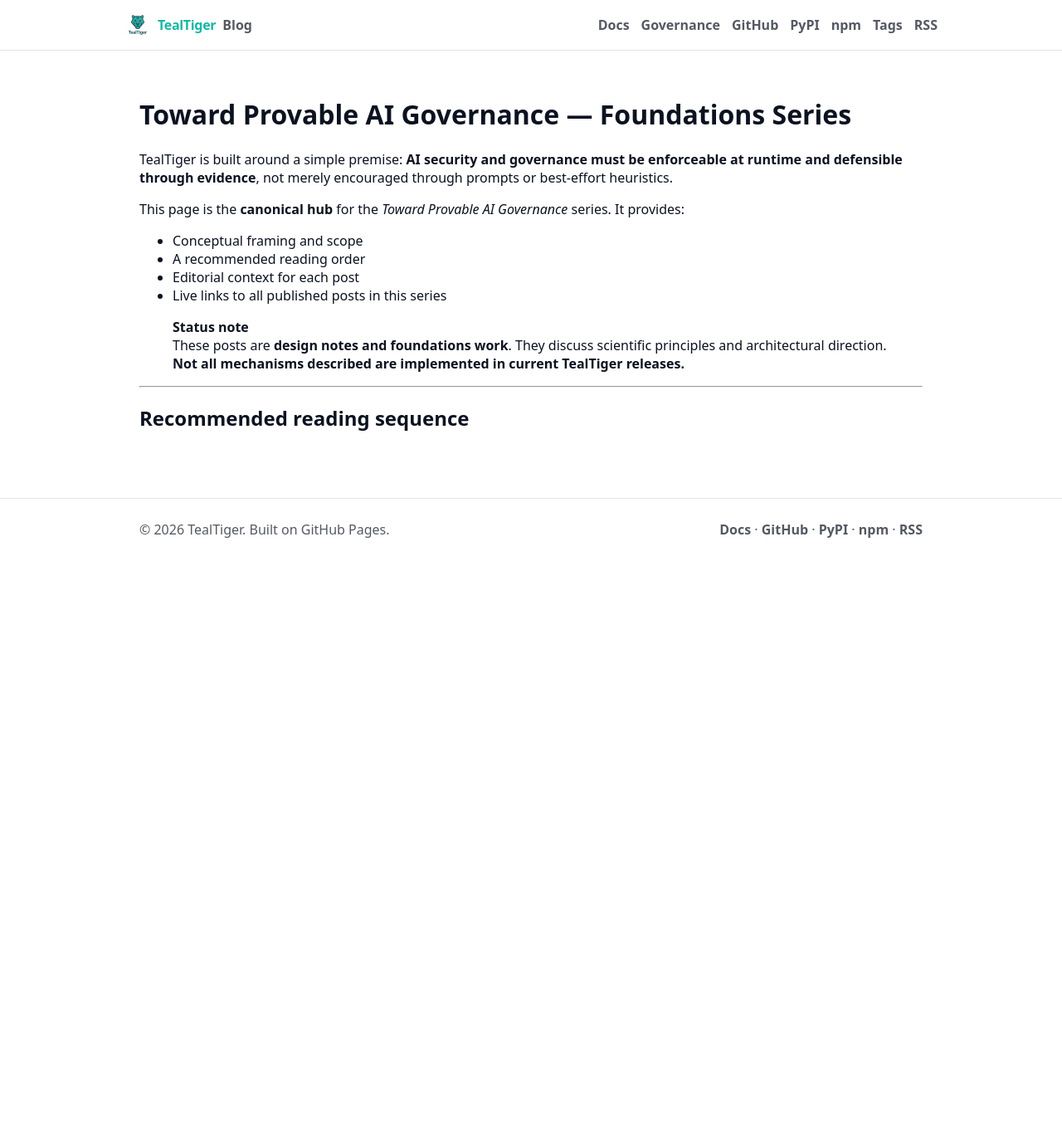
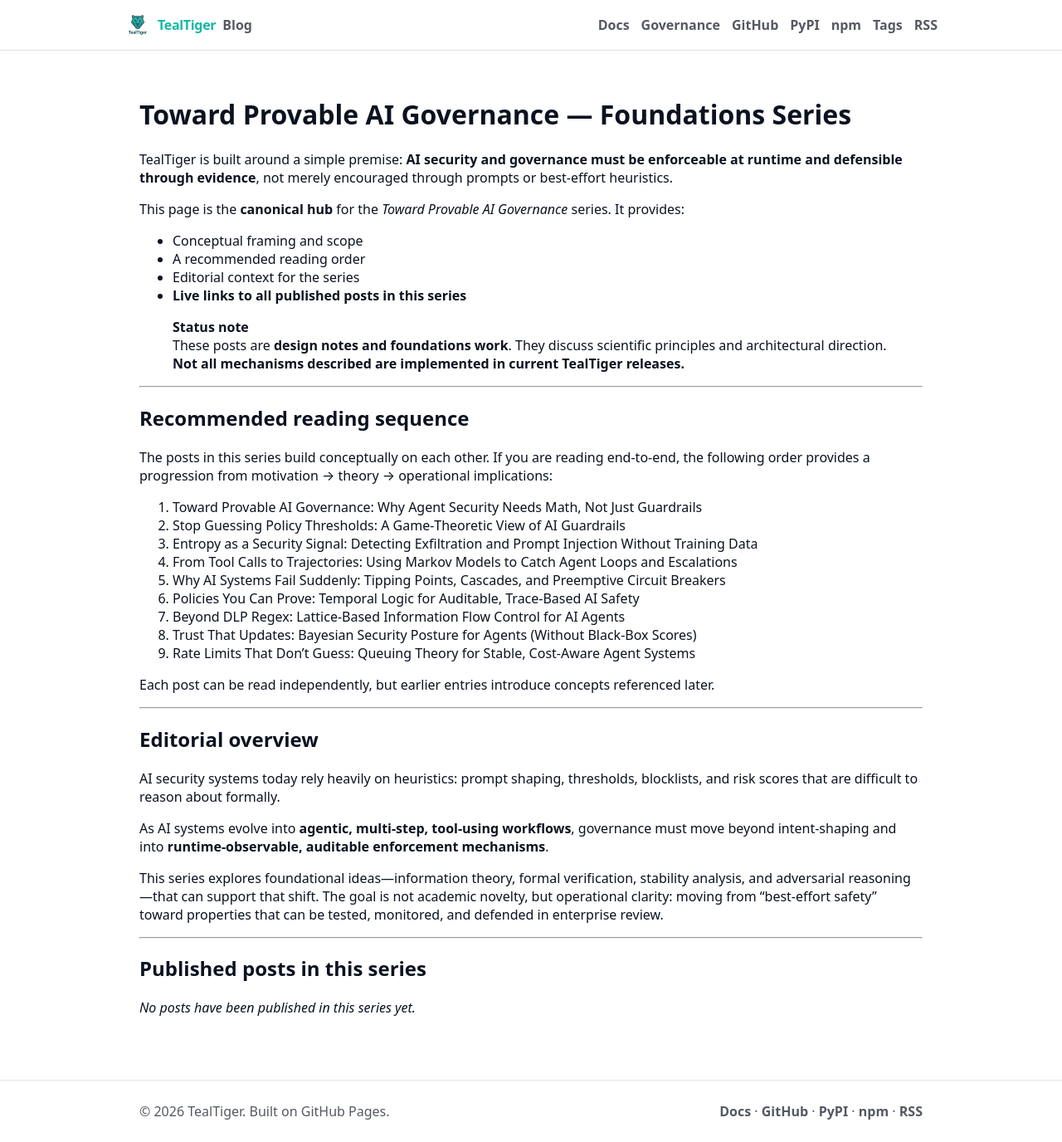
Before and after one commit to agentguard-ai/TealTiger-Blogs, a Jekyll site: the page built from foundations/index.md, in a window 1280 px wide and 1376 px high. Shown: the whole window at 83% size. Built offline with Jekyll 4.4.1, drawn with Linux system fonts in a browser that asks for light colours.

Commit message:
Update index.md

```diff
--- a/foundations/index.md
+++ b/foundations/index.md
@@ -1,5 +1,5 @@
 ---
-title: "Toward Provable AI Governance"
+title: "Toward Provable AI Governance — Foundations Series"
 description: A conceptual foundations series on math-backed, runtime-enforceable AI governance.
 layout: default
 tags:
@@ -13,17 +13,65 @@
 
 # Toward Provable AI Governance — Foundations Series
 
-TealTiger is built around a simple premise: **AI security and governance must be enforceable at runtime and defensible through evidence**, not merely encouraged through prompts or best-effort heuristics.
+TealTiger is built around a simple premise: **AI security and governance must be enforceable at runtime and defensible through evidence**, not merely encouraged through prompts or best‑effort heuristics.
 
 This page is the **canonical hub** for the *Toward Provable AI Governance* series. It provides:
+
 - Conceptual framing and scope
 - A recommended reading order
-- Editorial context for each post
-- Live links to all published posts in this series
+- Editorial context for the series
+- **Live links to all published posts in this series**
 
 > **Status note**
-> These posts are **design notes and foundations work**. They discuss scientific principles and architectural direction. **Not all mechanisms described are implemented in current TealTiger releases.**
+> These posts are **design notes and foundations work**. They discuss scientific principles and architectural direction.
+> **Not all mechanisms described are implemented in current TealTiger releases.**
 
 ---
 
 ## Recommended reading sequence
+
+The posts in this series build conceptually on each other. If you are reading end‑to‑end, the following order provides a progression from motivation → theory → operational implications:
+
+1. Toward Provable AI Governance: Why Agent Security Needs Math, Not Just Guardrails
+2. Stop Guessing Policy Thresholds: A Game‑Theoretic View of AI Guardrails
+3. Entropy as a Security Signal: Detecting Exfiltration and Prompt Injection Without Training Data
+4. From Tool Calls to Trajectories: Using Markov Models to Catch Agent Loops and Escalations
+5. Why AI Systems Fail Suddenly: Tipping Points, Cascades, and Preemptive Circuit Breakers
+6. Policies You Can Prove: Temporal Logic for Auditable, Trace‑Based AI Safety
+7. Beyond DLP Regex: Lattice‑Based Information Flow Control for AI Agents
+8. Trust That Updates: Bayesian Security Posture for Agents (Without Black‑Box Scores)
+9. Rate Limits That Don’t Guess: Queuing Theory for Stable, Cost‑Aware Agent Systems
+
+Each post can be read independently, but earlier entries introduce concepts referenced later.
+
+---
+
+## Editorial overview
+
+AI security systems today rely heavily on heuristics: prompt shaping, thresholds, blocklists, and risk scores that are difficult to reason about formally.
+
+As AI systems evolve into **agentic, multi‑step, tool‑using workflows**, governance must move beyond intent‑shaping and into **runtime‑observable, auditable enforcement mechanisms**.
+
+This series explores foundational ideas—information theory, formal verification, stability analysis, and adversarial reasoning—that can support that shift. The goal is not academic novelty, but operational clarity: moving from “best‑effort safety” toward properties that can be tested, monitored, and defended in enterprise review.
+
+---
+
+## Published posts in this series
+
+{% assign posts = site.posts
+  | where: "series", "foundations"
+  | sort: "series_order"
+%}
+
+{% if posts and posts.size > 0 %}
+<ul>
+{% for post in posts %}
+  <li>
+    {{ post.series_order }}.
+    <a href="{{ post.url }}">{{ post.title }}</a>
+  </li>
+{% endfor %}
+</ul>
+{% else %}
+<p><em>No posts have been published in this series yet.</em></p>
+{% endif %}
```
